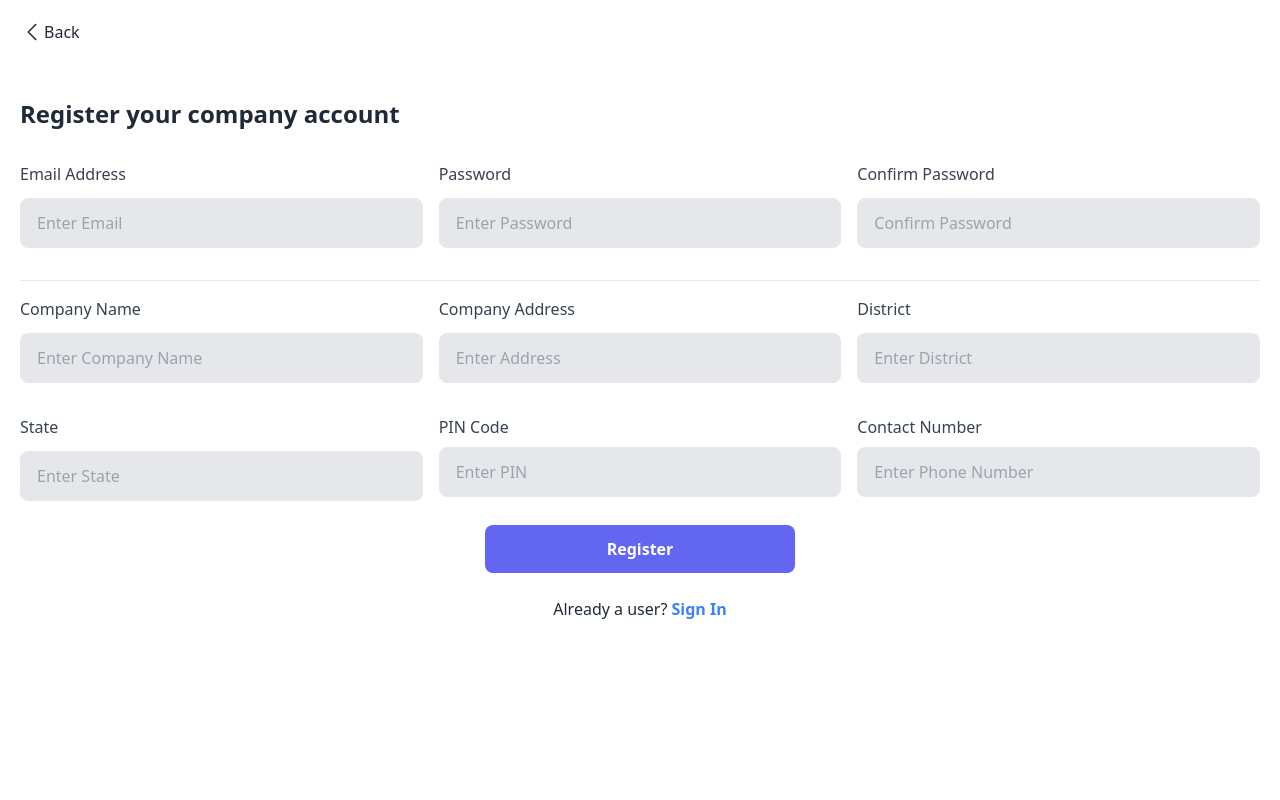
After one commit to adam4nj/placementcell, a Django app: page /signup/company/ in a window 1280 px wide. The commit adds this page. Run offline with Django 4.2, Linux system fonts and the light colour scheme; some libraries are stand-ins or nearby versions.

Commit message:
corrected urls

```diff
--- a/lastone/urls.py
+++ b/lastone/urls.py
@@ -15,9 +15,17 @@ Including another URLconf
 """
 from django.contrib import admin
 from django.urls import path, include
+from django.contrib.auth import views as auth_views
+from users.views import StudentSignUpView, CompanySignUpView
+
 
 urlpatterns = [
     path('admin/', admin.site.urls),
     path('', include('jobs.urls')),
+    path('signup/student/', StudentSignUpView.as_view(template_name='users/signup-student.html'), name='signup-student'),
+    path('signup/company/', CompanySignUpView.as_view(template_name='users/signup-company.html'), name='signup-company'),
+    path('login/',auth_views.LoginView.as_view(template_name='users/login.html'),name='login'),
+
+
 
 ]
--- /dev/null
+++ b/users/templates/users/signup-company.html
@@ -0,0 +1,98 @@
+{% load static %}
+<!DOCTYPE html>
+<html lang="en">
+	<head>
+		<meta charset="UTF-8">
+		<meta name="viewport" content="width=device-width">
+		<link rel="icon" type="image/svg+xml" href="/favicon.svg">
+		<script src="https://kit.fontawesome.com/86ceff21b2.js" crossorigin="anonymous"></script>
+
+		<meta name="generator" content="Astro v2.0.10">
+		<title>Placement Cell-JMC</title>
+	<link rel="stylesheet" href="{% static 'jobs/css/about.13844fb6.css' %}" /><script type="module" src="/_astro/hoisted.479bc010.js"></script></head>
+	<body>
+		<main>
+        <!-- component -->
+
+        <div class="container w-screen">
+            <section class="flex w-screen md:flex-row h-screen">
+                <div class="bg-white w-screen h-screen px-5">
+                    <a href="/" class="inline-flex mt-5">
+                        <svg xmlns="http://www.w3.org/2000/svg" fill="none" viewBox="0 0 24 24" stroke-width="1.5" stroke="currentColor" class="w-6 h-6">
+                          <path stroke-linecap="round" stroke-linejoin="round" d="M15.75 19.5L8.25 12l7.5-7.5"></path>
+                        </svg>Back</a>
+                    <div>
+                        <div>
+                            <h1 class="text-xl md:text-2xl font-bold leading-tight mt-12">
+                                Register your company account
+                            </h1>
+
+                            <form class="mt-4" action="#" method="POST">
+                                <div class="grid grid-cols-1 divide-y divide-solid">
+                                    <div class="grid grid-cols-3 grid-flow-row gap-4 mb-8">
+                                        <div class="mt-4">
+                                            <label class="block text-gray-700">Email Address</label>
+                                            <input type="email" name="" id="" placeholder="Enter Email" minlength="6" class="w-full px-4 py-3 rounded-lg bg-gray-200 mt-3 border focus:border-blue-500 focus:bg-white focus:outline-none" required>
+                                        </div>
+
+                                        <div class="mt-4">
+                                            <label class="block text-gray-700">Password</label>
+                                            <input type="password" name="" id="" placeholder="Enter Password" minlength="6" class="w-full px-4 py-3 rounded-lg bg-gray-200 mt-3 border focus:border-blue-500 focus:bg-white focus:outline-none" required>
+                                        </div>
+
+                                        <div class="mt-4">
+                                            <label class="block text-gray-700">Confirm Password</label>
+                                            <input type="email" name="" id="" placeholder="Confirm Password" minlength="6" class="w-full px-4 py-3 rounded-lg bg-gray-200 mt-3 border focus:border-blue-500 focus:bg-white focus:outline-none" required>
+                                        </div>
+                                    </div>
+
+
+
+                                    <div class="grid grid-cols-3 grid-flow-row gap-4">
+                                        <div class="mt-4">
+                                            <label class="block text-gray-700">Company Name</label>
+                                            <input type="text" name="" id="" placeholder="Enter Company Name" minlength="6" class="w-full px-4 py-3 rounded-lg bg-gray-200 mt-3 border focus:border-blue-500 focus:bg-white focus:outline-none" required>
+                                        </div>
+
+                                        <div class="mt-4">
+                                            <label class="block text-gray-700">Company Address</label>
+                                            <input type="text" name="" id="" placeholder="Enter Address" minlength="6" class="w-full px-4 py-3 rounded-lg bg-gray-200 mt-3 border focus:border-blue-500 focus:bg-white focus:outline-none" required>
+                                        </div>
+
+                                        <div class="mt-4">
+                                            <label class="block text-gray-700">District</label>
+                                            <input type="text" name="" id="" placeholder="Enter District" minlength="6" class="w-full px-4 py-3 rounded-lg bg-gray-200 mt-3 border focus:border-blue-500 focus:bg-white focus:outline-none" required>
+                                        </div>
+
+                                        <div class="mt-4">
+                                            <label class="block text-gray-700">State</label>
+                                            <input type="text" name="" id="" placeholder="Enter State" minlength="6" class="w-full px-4 py-3 rounded-lg bg-gray-200 mt-3 border focus:border-blue-500 focus:bg-white focus:outline-none" required>
+                                        </div>
+
+                                        <div class="mt-4">
+                                            <label class="block text-gray-700">PIN Code</label>
+                                            <input type="text" name="" id="" placeholder="Enter PIN" minlength="6" class="w-full px-4 py-3 rounded-lg bg-gray-200 mt-2 border focus:border-blue-500 focus:bg-white focus:outline-none" required>
+                                        </div>
+
+                                        <div class="mt-4">
+                                            <label class="block text-gray-700">Contact Number</label>
+                                            <input type="text" name="" id="" placeholder="Enter Phone Number" minlength="6" class="w-full px-4 py-3 rounded-lg bg-gray-200 mt-2 border focus:border-blue-500 focus:bg-white focus:outline-none" required>
+                                        </div>
+                                    </div>
+                                </div>
+
+                                <div class="grid justify-items-center">
+                                    <button type="submit" class="w-1/4 bg-indigo-500 hover:bg-indigo-400 focus:bg-indigo-400 text-white font-semibold rounded-lg px-4 py-3 mt-6">Register</button>
+                                </div>
+                            </form>
+
+                            <p class="my-6 text-center">
+                                Already a user? <a href="login" class="text-blue-500 hover:text-blue-700 font-semibold">Sign In</a>
+                            </p>
+                        </div>
+                    </div>
+                </div>
+            </section>
+        </div>
+    </main>
+	</body></html>
```
Also changed, not shown: jobs/templates/jobs/base.html (+3 -4 lines), users/templates/users/login.html (+31 -17 lines), users/templates/users/signup-student.html (added, +99 -0 lines).
